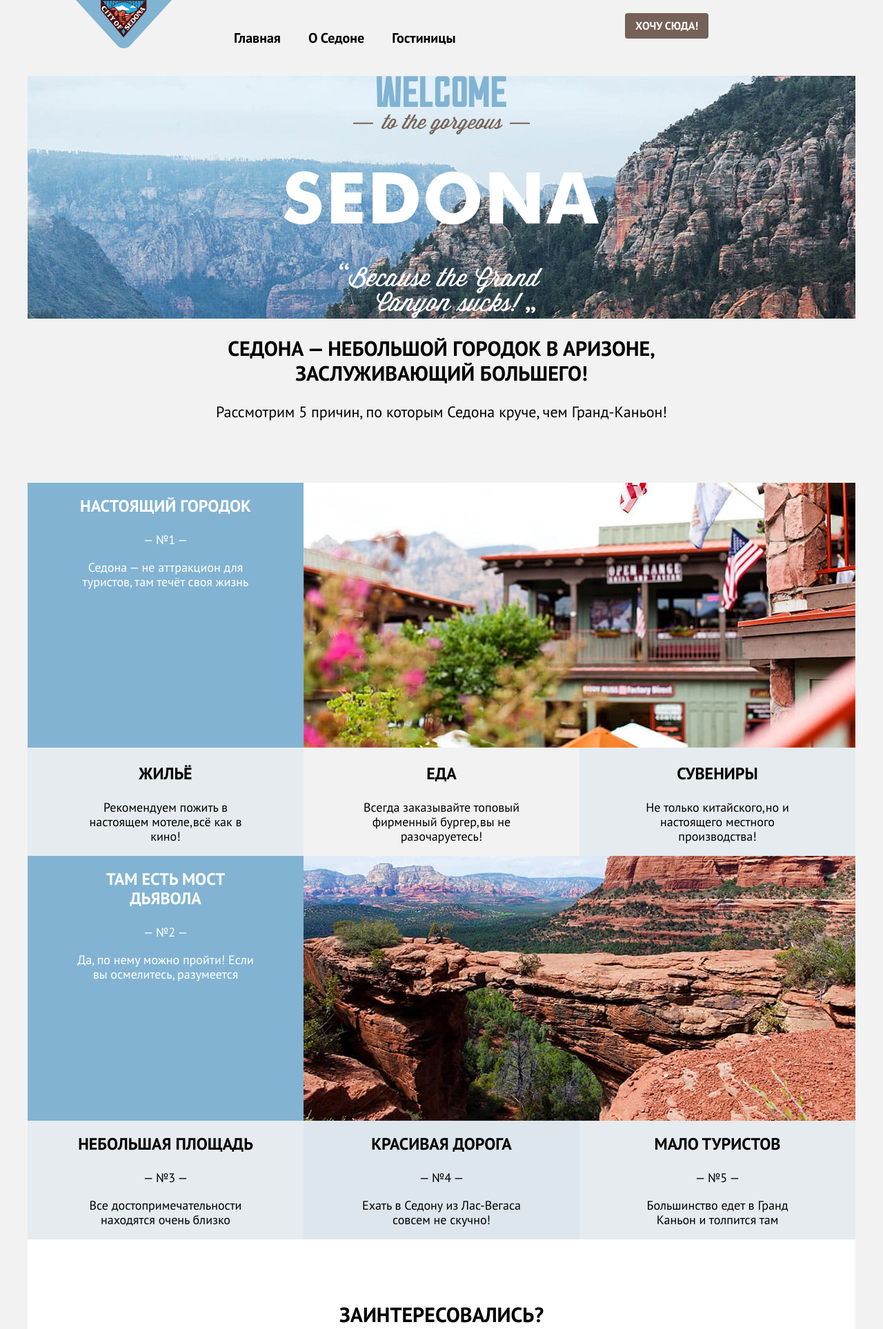
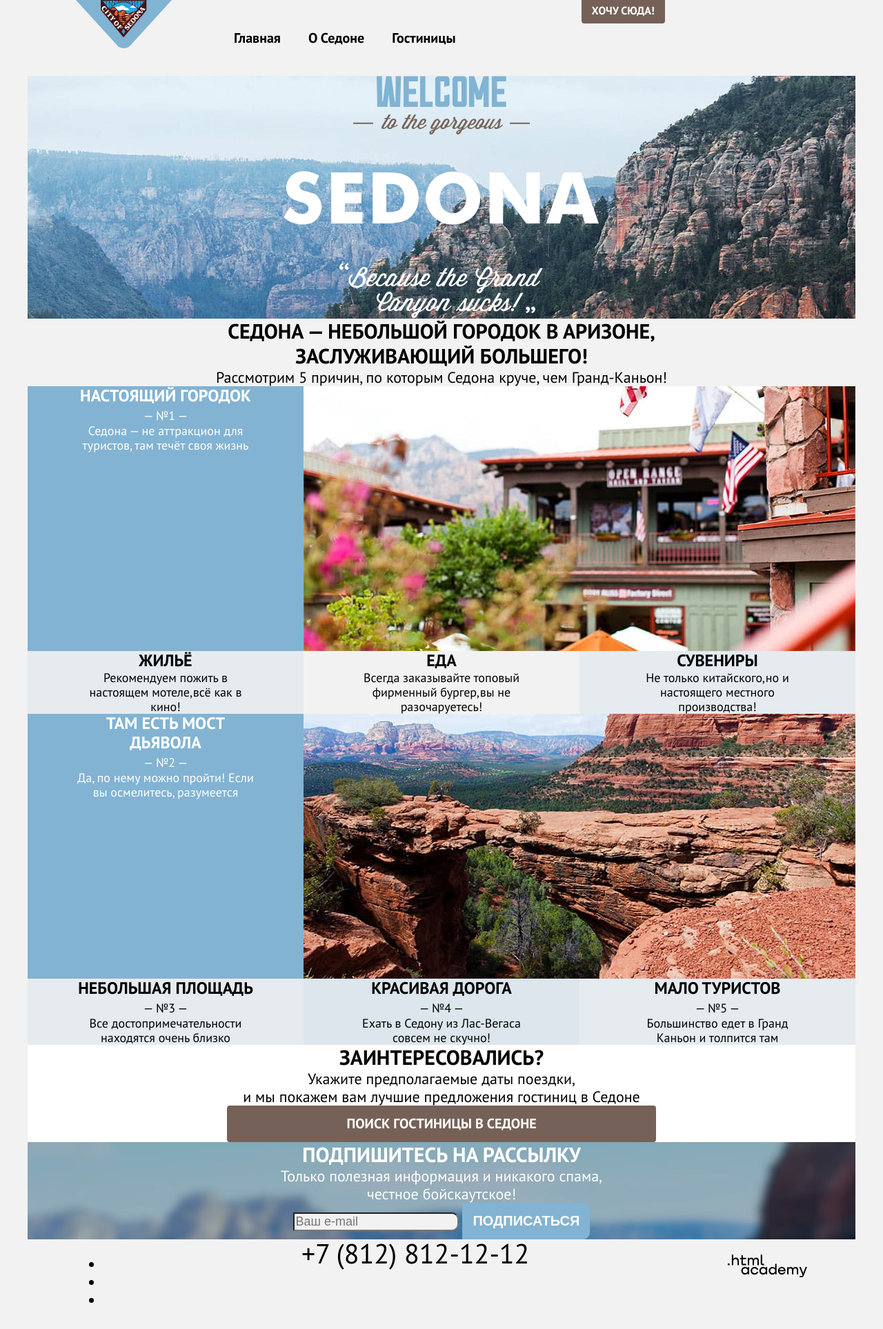
Before and after one commit to htmlacademy-htmlcss/2111697-sedona-34, a plain HTML site: page index.html in a window 1280 px wide. Shown: the top 1927 px of the page at 69% size. Drawn offline with Linux system fonts and the light colour scheme.

Commit message:
убрал/добавил отступы

```diff
--- a/styles/styles.css
+++ b/styles/styles.css
@@ -53,11 +53,11 @@ body {
 }
 
 .navigation-user {
-  display:block;
-  width:264px;
-  margin-left:auto;
-  margin-right:70px;
+  display: block;
+  width: 264px;
+  margin: 0 auto;
   list-style: none;
+  padding: 0;
 }
 
 .navigation-link {
@@ -96,9 +96,10 @@ body {
 
 .title-sedona {
   display:block;
-  width: 1200px;
   flex-wrap: wrap;
   margin: 0 auto;
+  padding-right: 70px;
+  padding-left: 70px;
 }
 
 .advantages {
@@ -106,7 +107,7 @@ body {
 }
 
 .advantages-main-description {
-  margin-bottom: 90px;
+  margin: 0 auto;
 }
 
 .advantages-list {
@@ -142,6 +143,7 @@ body {
   display: block;
 }
 .advantages-title {
+  margin: 0 auto;
   font-weight: 700;
   font-size: 24px;
   line-height: 28px;
@@ -175,6 +177,7 @@ body {
 }
 
 .advantages-main-title {
+  margin: 0 auto;
   font-weight: 700;
   font-size: 30px;
   line-height: 36px;
@@ -182,6 +185,7 @@ body {
 }
 
 .advantages-description {
+  margin:0 auto;
   font-size: 18px;
   line-height: 21px;
 }
@@ -196,7 +200,6 @@ body {
 }
 
 .search-hotel-title {
-  padding-top:91px;
   margin: 0 auto;
   font-weight: 700;
   font-size: 30px;
@@ -207,8 +210,6 @@ body {
 .search-hotel-description {
   margin: 0 auto;
   width: 592px;
-  padding-bottom: 68px;
-  padding-top: 28px;
   font-size: 22px;
   line-height: 26px;
 }
@@ -217,7 +218,6 @@ body {
   display: block;
   margin: 0 auto;
   width: 592px;
-  padding: 12px 15px;
   font-weight: 700;
   font-size: 20px;
   line-height: 36px;
@@ -238,7 +238,6 @@ body {
 .subscribe-title {
   width: 404px;
   margin: 0 auto;
-  padding-top: 94px;
   font-weight: 700;
   font-size: 30px;
   line-height: 36px;
@@ -248,7 +247,6 @@ body {
 .subscribe-description {
   margin: 0 auto;
   width: 475px;
-  padding-top: 29px;
   font-weight: 400;
   font-size: 22px;
   line-height: 26px;
@@ -294,10 +292,10 @@ body {
 .footer-phone {
   margin: 0 auto;
   width:331px;
-  padding:45px 0 35px;
 }
 
 .inner-header {
+  margin: 0;
   color: #FFFFFF;
 }
 
@@ -306,8 +304,13 @@ body {
   padding: 0;
   font-size: 60px;
   line-height: 78px;
+  margin: 0;
 }
 
+.breadcrumbs{
+  margin: 0;
+
+}
 .breadcrumbs-link {
   font-size: 16px;
   line-height: 21px;
@@ -347,7 +350,6 @@ body {
   justify-content: space-between;
   padding-left: 70px;
   padding-right: 70px;
-
 }
 
 .select-control {
@@ -381,6 +383,7 @@ body {
 
 .hotel-list {
   padding: 0;
+  margin: 0 auto;
 }
 
 .hotel-card {
@@ -417,7 +420,7 @@ body {
 
 .pagination {
   width: 1056px;
-  padding: 0 73px;
+  padding: 0 70px;
 }
 
 .pagination-list {
```
